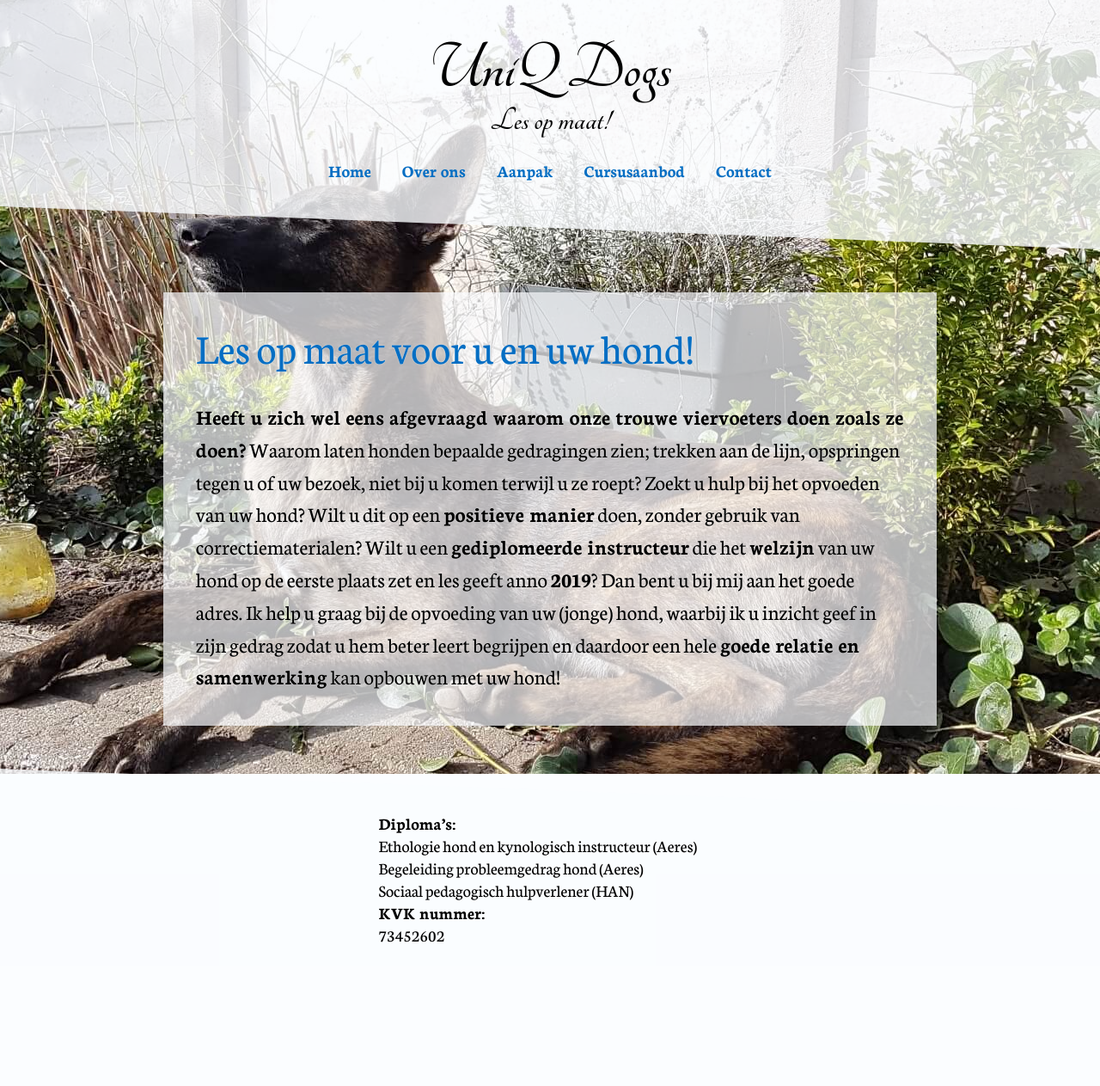
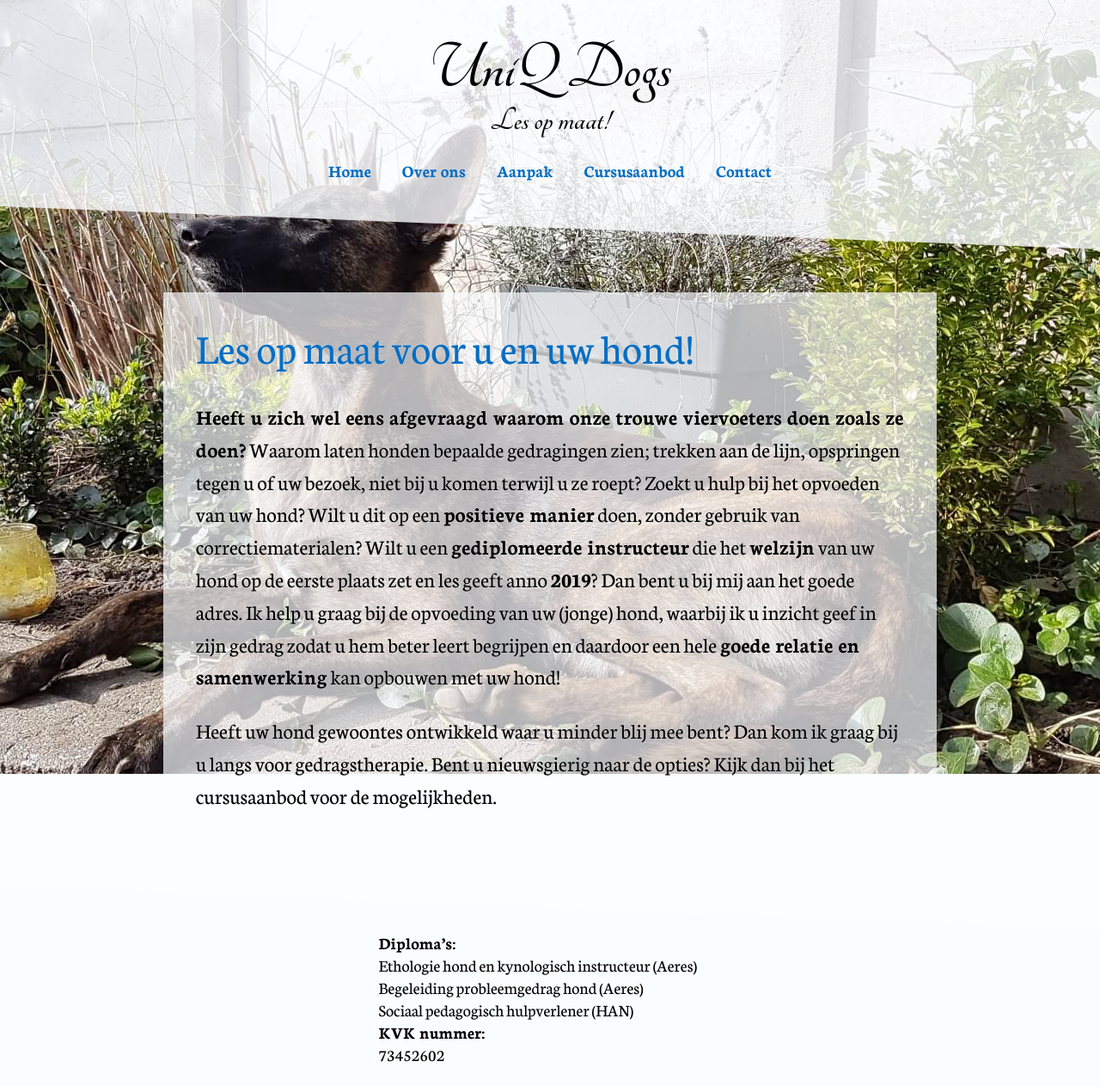
Before and after one commit to UniQdogs/info, a Jekyll site: the page built from pages/home.md, in a window 1280 px wide. Shown: the whole page at 86% size. Built offline with Jekyll 4.4.1, drawn with Linux system fonts in a browser that asks for light colours; nearby versions of some CDN libraries; before the commit the page ends 1124 px from its top, so only the background shows below that.

Commit message:
gedragstherapie

```diff
--- a/pages/home.md
+++ b/pages/home.md
@@ -7,3 +7,6 @@ background: /assets/background1.jpg
 # Les op maat voor u en uw hond!
 
 **Heeft u zich wel eens afgevraagd waarom onze trouwe viervoeters doen zoals ze doen?** Waarom laten honden bepaalde gedragingen zien; trekken aan de lijn, opspringen tegen u of uw bezoek, niet bij u komen terwijl u ze roept? Zoekt u hulp bij het opvoeden van uw hond? Wilt u dit op een **positieve manier** doen, zonder gebruik van correctiematerialen? Wilt u een **gediplomeerde instructeur** die het **welzijn** van uw hond op de eerste plaats zet en les geeft anno **2019**? Dan bent u bij mij aan het goede adres. Ik help u graag bij de opvoeding van uw (jonge) hond, waarbij ik u inzicht geef in zijn gedrag zodat u hem beter leert begrijpen en daardoor een hele **goede relatie en samenwerking** kan opbouwen met uw hond!
+
+Heeft uw hond gewoontes ontwikkeld waar u minder blij mee bent? Dan kom ik graag bij u langs voor gedragstherapie.
+Bent u nieuwsgierig naar de opties? Kijk dan bij het cursusaanbod voor de mogelijkheden.
```
